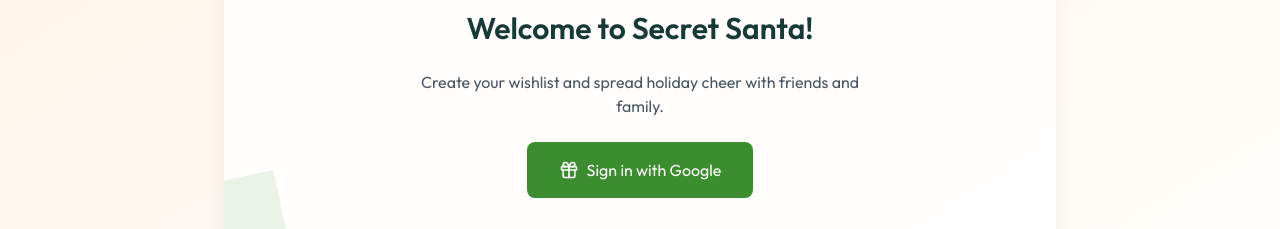
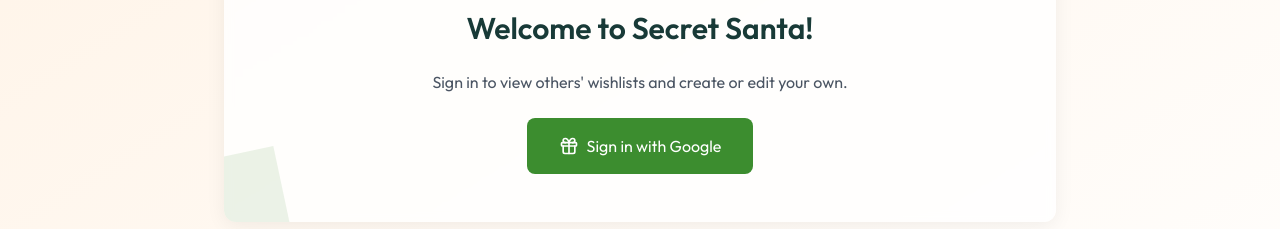
Before and after one commit to truiseco/wishlist-app, a Next.js app: page / in a window 1280 px wide. Shown: the part 262-491 px from the top of the page. Built offline with nearby package versions, Linux system fonts and the light colour scheme; no server answers.

Commit message:
Tweaked welcome message

```diff
--- a/components/HomePage.jsx
+++ b/components/HomePage.jsx
@@ -108,7 +108,7 @@ export default function HomePage() {
                   Welcome to Secret Santa!
                 </h2>
                 <p className="text-gray-600 max-w-md mx-auto">
-                  Create your wishlist and spread holiday cheer with friends and family.
+                  Sign in to view others&apos; wishlists and create or edit your own.
                 </p>
                 <button
                   onClick={login}
```
